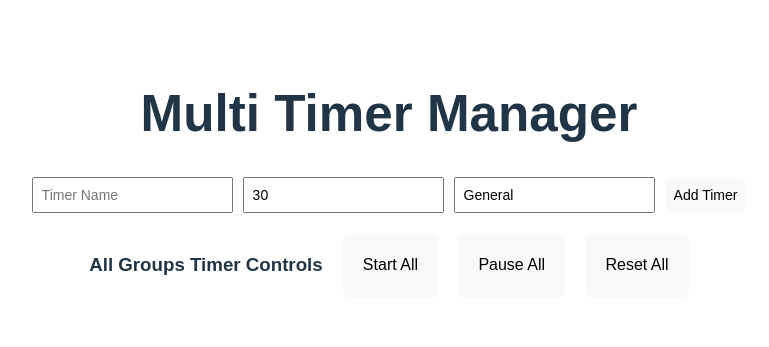
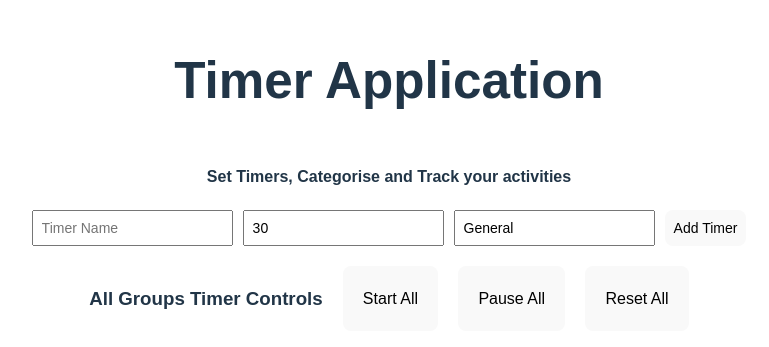
Before and after one commit to shravanjoshihydi/MultiTimer-HealthFlex, a React (Vite) app: page / in a window 1280 px wide. Shown: the part 225-572 px from the top of the page, without its empty margins (251-1020 px from the left). Built offline with nearby package versions, Linux system fonts and the light colour scheme.

Commit message:
timer app changes

```diff
--- a/src/App.jsx
+++ b/src/App.jsx
@@ -30,7 +30,8 @@ const App = () => {
 
   return (
     <div className="app-container">
-      <h1>Multi Timer Manager</h1>
+      <h1>Timer Application</h1>
+      <h4>Set Timers, Categorise and Track your activities</h4>
       <TimerForm addTimer={timer => setTimers([...timers, timer])} />
       <div className="group-controls">
         <h3>All Groups Timer Controls</h3>
```
